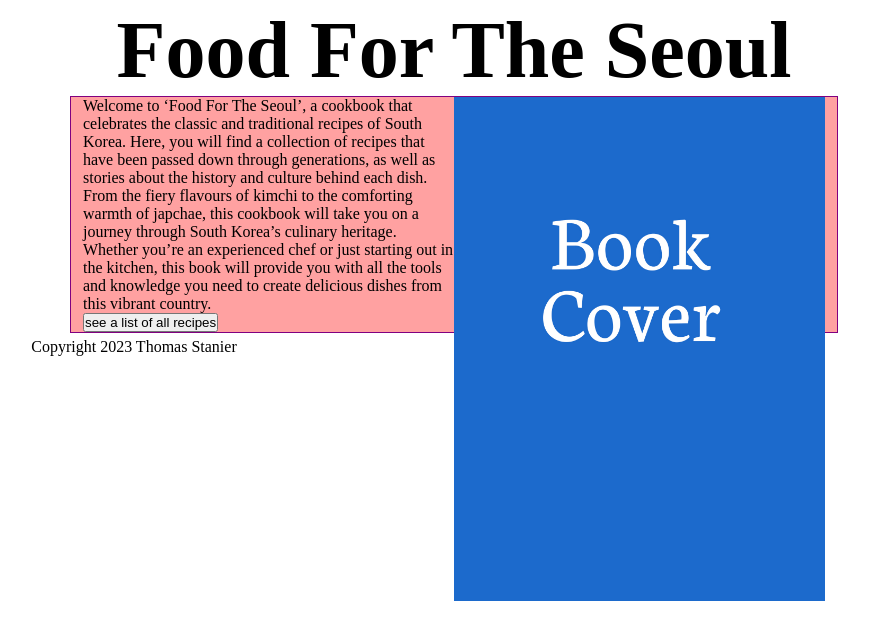
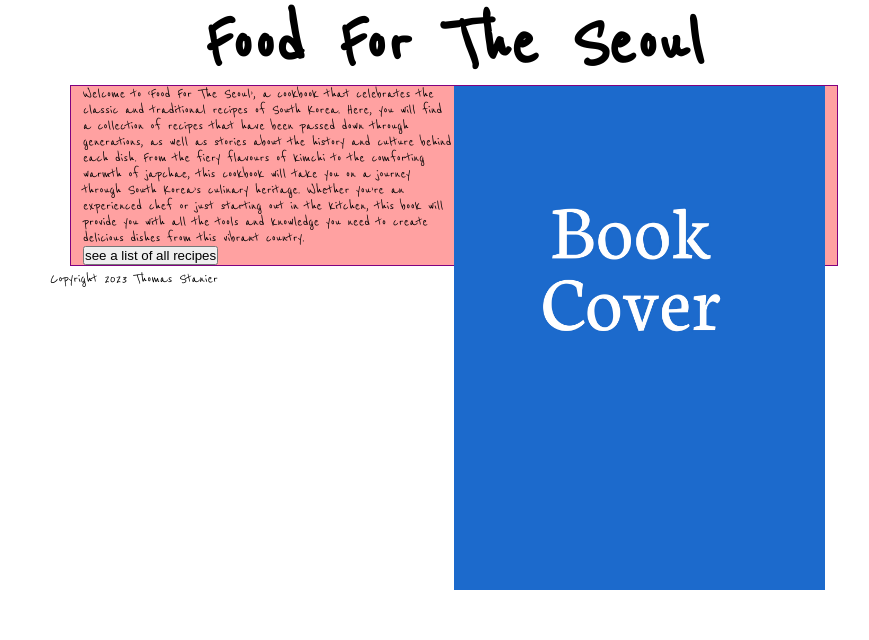
Before and after one commit to tomstanier/tomrecipes, a Jekyll site: the page built from home/index.md, in a window 1280 px wide. Shown: the top 640 px of the page, without its empty margins (186-1055 px from the left). Built offline with Jekyll 4.4.1, drawn with Linux system fonts in a browser that asks for light colours.

Commit message:
Update recipes.css

```diff
--- a/styles/recipes.css
+++ b/styles/recipes.css
@@ -1,4 +1,8 @@
 /*! CSS bare bones for recipes site */
+
+  @import url('https://fonts.googleapis.com/css2?family=Reenie+Beanie&display=swap');
+
+
 
  html {
   font-family: 'Lucida Sans', 'Lucida Sans Regular', 'Lucida Grande', 'Lucida Sans Unicode', Geneva, Verdana, sans-serif;
@@ -13,9 +17,10 @@
 }
 
 /* the rest is up to you */
-@import url(https://fonts.googleapis.com/css?family=Open+Sans);
+
 
 body{
+
    font-family: 'Reenie Beanie', cursive;}
 
 body{ background-color: rgb(255, 255, 255);}
```
